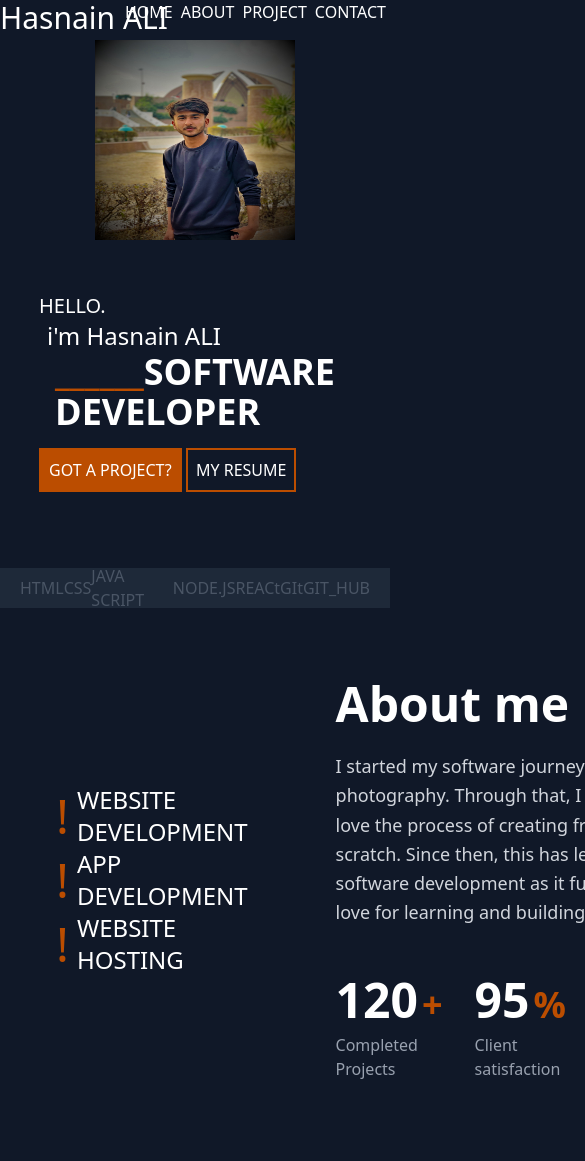
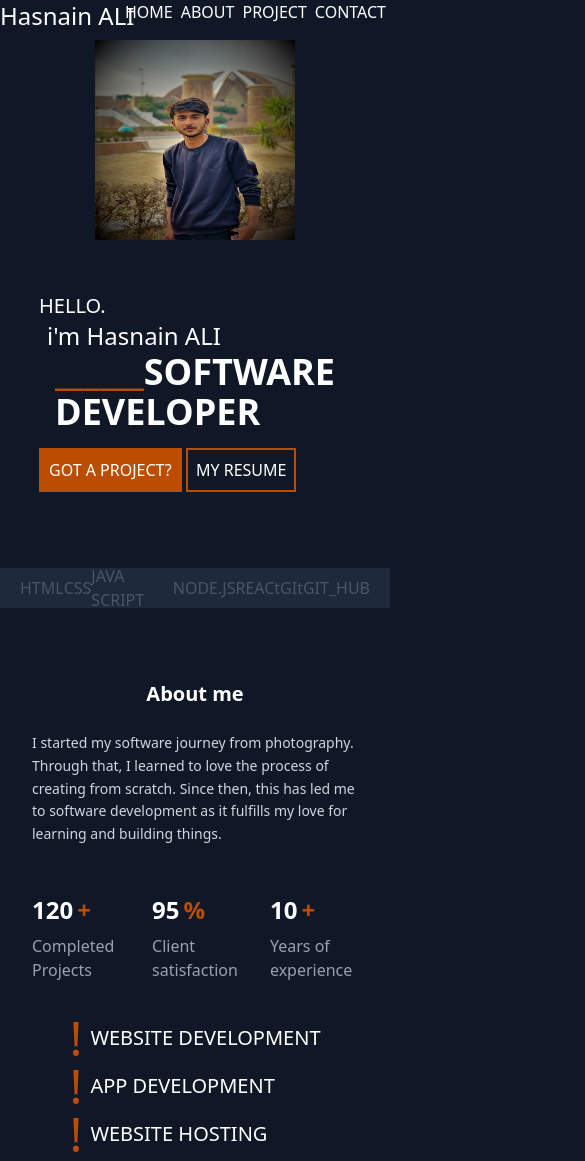
Before and after one commit to hasnainfavBABAR56/portfolio, a website built with Vite: page index.html in a window 390 px wide. Shown: the top 1161 px of the page, 585 px wide, since content can reach past the window. Built offline with nearby package versions, Linux system fonts and the light colour scheme.

Commit message:
update responsivenence

```diff
--- a/index.html
+++ b/index.html
@@ -9,7 +9,7 @@
   </head>
   <body class="bg-gray-900 text-white">
 <nav class="bg-transparent  h-4 overflow-visible">
-  <span class="text-3xl">Hasnain ALI</span>
+  <span class="md:text-3xl  text-2xl">Hasnain ALI</span>
   <div class=" inline-flex w-1/2  flex-row float-right justify-end">
     <a href="HOME" class="float-end mx-1 ">HOME</a>
   <a href="ABOUT" class="float-end  mx-1">ABOUT</a>
@@ -20,12 +20,12 @@
 </nav>
 <div class=" w-screen flex flex-col-reverse md:flex-row justify-center items-center gap-2 my-5">
  <div class="flex-1 m-10">
-  <p class="text-xl md:text-3xl">
+  <p class="text-xl md:text-3xl xl:text-5xl">
    HELLO.
   </p>
-  <p class="mx-2 text-2xl"> i'm Hasnain ALI</p>
-  <p class="mx-4 font-bold text-4xl"><span class="text-amber-700 text-4xl">______</span>SOFTWARE DEVELOPER</p>
-  <button class="bg-amber-700 my-4 p-2 border-2 border-amber-700" type="submit">GOT A PROJECT?</button>
+  <p class="mx-2 text-2xl xl:text-3xl "> i'm Hasnain ALI</p>
+  <p class="mx-4 font-bold text-4xl"><span class="text-amber-700 text-4xl ">______</span>SOFTWARE DEVELOPER</p>
+  <button class="bg-amber-700 my-4 p-2 border-2 border-amber-700 " type="submit">GOT A PROJECT?</button>
   <button class="border-amber-700  border-2 p-2" type="submit">MY RESUME</button>
 
 
@@ -51,20 +51,20 @@
 
 
 </div>
-<div class="bg-transparent w-screen flex flex-row justify-evenly items-center my-10">
-  <div class=" flex-1">  <p class="text-amber-700 text-2xl px-14  flex items-center">
-    <span class=" text-5xl font-light">!</span>
-    <span class="ml-2 text-white">WEBSITE DEVELOPMENT</span>
+<div class="bg-transparent w-screen flex flex-col-reverse md:flex-row justify-evenly items-center my-10">
+  <div class=" flex-1">  <p class="text-amber-700 text-xl md:text-2xl px-14  flex items-center">
+    <span class=" text-5xl font-light ">!</span>
+    <span class="ml-2 text-white ">WEBSITE DEVELOPMENT</span>
 
   </p>
-  <p class="text-amber-700 text-2xl px-14  flex items-center">
+  <p class="text-amber-700 md:text-2xl text-xl  px-14  flex items-center">
     <span class=" text-5xl font-light">!</span>
     <span class="ml-2 text-white">APP DEVELOPMENT</span>
 
   </p>
-  <p class="text-amber-700 text-2xl px-14 flex items-center">
+  <p class="text-amber-700 md:text-2xl text-xl  px-14 flex items-center">
     <span class=" text-5xl font-light">!</span>
-    <span class="ml-2 text-white">WEBSITE HOSTING</span>
+    <span class="ml-2 text-white  ">WEBSITE HOSTING</span>
   </p></div>
 
 
@@ -72,9 +72,9 @@
 
 
       <div class="flex-1 p-8 max-w-3xl">
-    <h1 class="text-5xl font-bold mb-6">About me</h1>
+    <h1 class="text-xl font-bold mb-6 text-center md:text-left xl:text-3xl">About me</h1>
 
-    <p class="text-gray-300 mb-12 text-lg leading-relaxed">
+    <p class="text-gray-300 mb-12 text-sm leading-relaxed xl:text-3xl">
         I started my software journey from photography. Through that, I learned to
         love the process of creating from scratch. Since then, this has led me to
         software development as it fulfills my love for learning and building things.
@@ -83,24 +83,24 @@
     <div class="flex justify-between gap-8">
         <div class="flex flex-col">
             <div class="flex items-baseline">
-                <span class="text-5xl font-bold">120</span>
-                <span class="text-amber-700 text-4xl ml-1 font-bold">+</span>
+                <span class="md:text-5xl text-2xl font-bold">120</span>
+                <span class="text-amber-700 md:text-5xl text-2xl ml-1 font-bold">+</span>
             </div>
             <span class="text-gray-400 mt-2">Completed Projects</span>
         </div>
 
         <div class="flex flex-col">
             <div class="flex items-baseline">
-                <span class="text-5xl font-bold">95</span>
-                <span class="text-amber-700 text-4xl ml-1 font-bold">%</span>
+                <span class="md:text-5xl text-2xl font-bold">95</span>
+                <span class="text-amber-700 md:text-5xl text-2xl ml-1 font-bold">%</span>
             </div>
             <span class="text-gray-400 mt-2">Client satisfaction</span>
         </div>
 
         <div class="flex flex-col">
             <div class="flex items-baseline">
-                <span class="text-5xl font-bold">10</span>
-                <span class="text-amber-700 text-4xl ml-1 font-bold">+</span>
+                <span class="md:text-5xl text-2xl font-bold">10</span>
+                <span class="text-amber-700 md:text-5xl text-2xl ml-1 font-bold">+</span>
             </div>
             <span class="text-gray-400 mt-2">Years of experience</span>
         </div>
```
